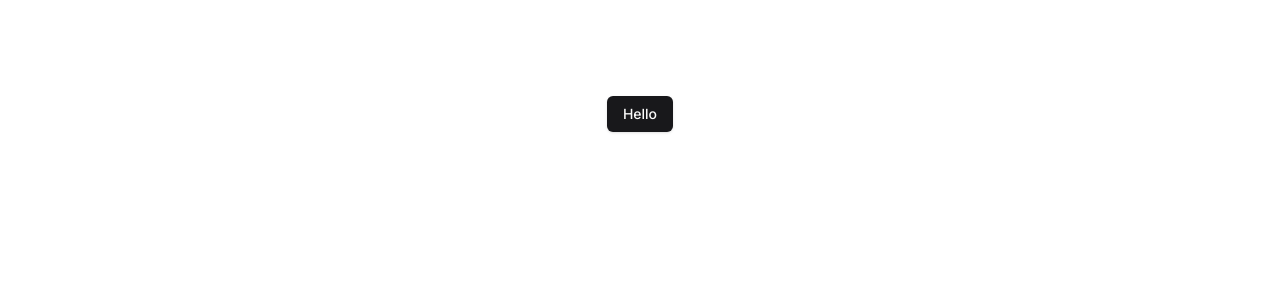
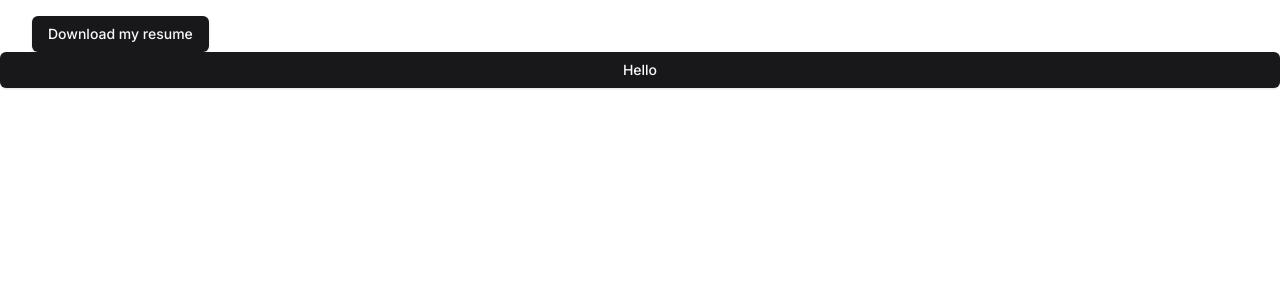
Before and after one commit to LalithYagnavalkya/lalithTirunagari, a Next.js app: page / in a window 1280 px wide. Shown: the top 300 px of the page. Built offline with nearby package versions, Linux system fonts and the light colour scheme.

Commit message:
⭐ Add navbar

```diff
--- a/src/app/page.tsx
+++ b/src/app/page.tsx
@@ -1,9 +1,11 @@
+import Navbar from "@/components/navbar";
 import { Button } from "@/components/ui/button";
 import Image from "next/image";
 
 export default function Home() {
   return (
-    <main className="flex min-h-screen flex-col items-center justify-between p-24">
+    <main className="flex-col md:flex w-[100%]">
+      <Navbar />
       <Button >Hello</Button >
     </main>
   );
```
